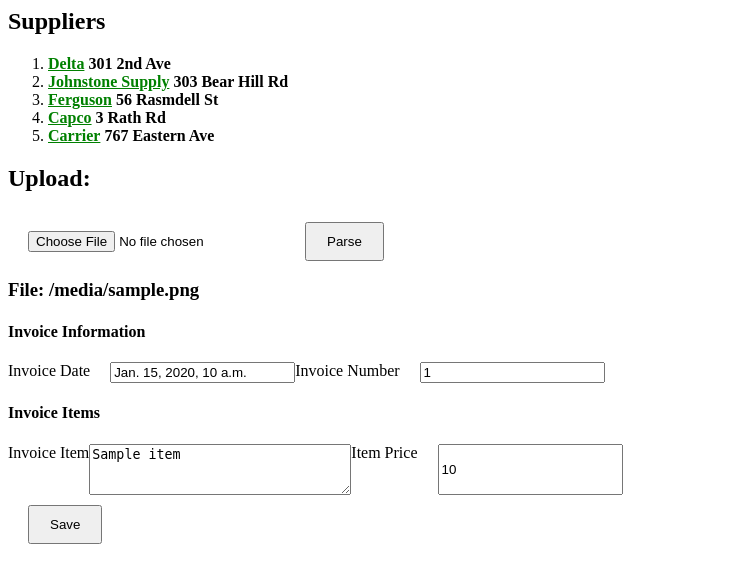
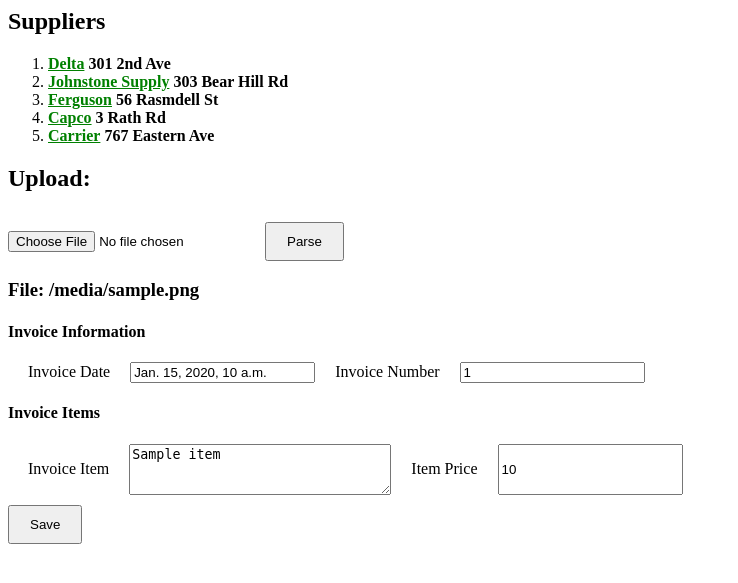
Before and after one commit to michael-berman/InvoiceComparator, a Django app: template invoiceparser/templates/invoiceparser/index.html in a window 1280 px wide. Shown: the top 583 px of the page, without its empty margins (0-738 px from the left). Run offline with Django 3.2, Linux system fonts and the light colour scheme; data comes from the database, SQL or seed files in the repository; the template is opened without the code that fills it: values that come from a table or form of the project are taken from there, most other values are stand-ins (such as "Sample title", 1, 10 or a date in 2020).

Commit message:
fix input style

```diff
--- a/invoiceparser/static/invoiceparser/style.css
+++ b/invoiceparser/static/invoiceparser/style.css
@@ -2,12 +2,15 @@ li a {
     color: green;
 }
 
-input {
+.form-item {
     margin-left: 20px;
+    display: flex;
+    align-items: center;
 }
 
 .form-input {
     width: 500px;
+    margin-left: 20px;
 }
 
 .invoice-container {
```
